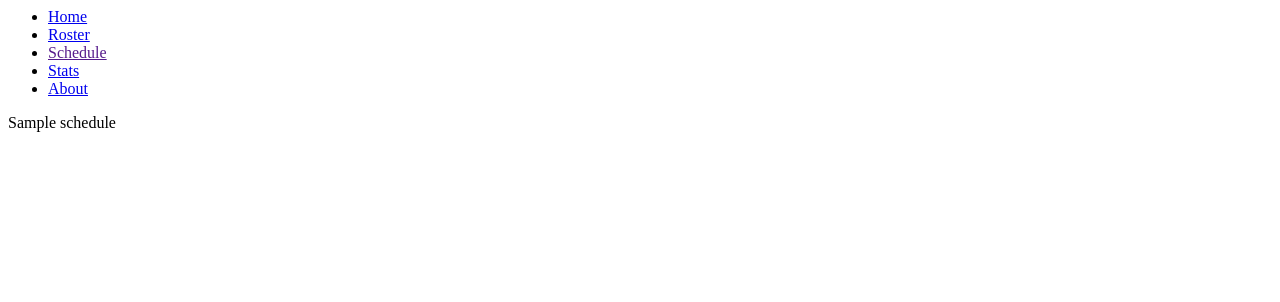
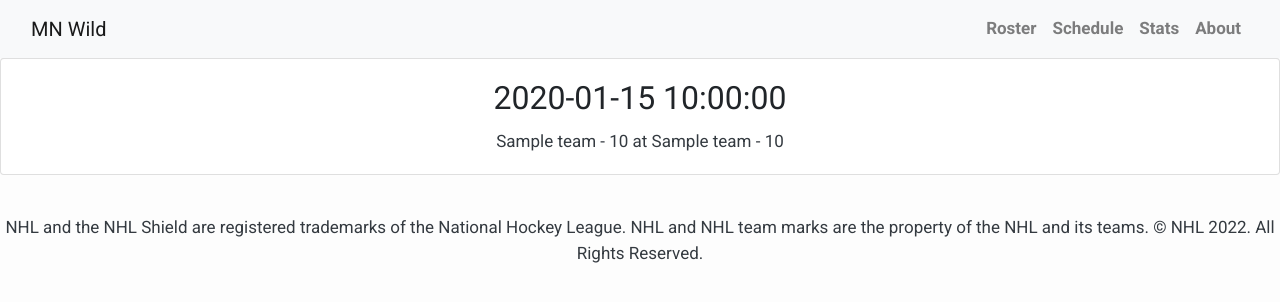
Before and after one commit to leoflewis/mn-wild-tracking, a Python web app: template wildstats/dataservice/templates/schedule.html in a window 1280 px wide. Shown: the top 302 px of the page. Run offline with Jinja, Linux system fonts and the light colour scheme; the template is opened without the code that fills it: most values are stand-ins (such as "Sample title", 1, 10 or a date in 2020); some libraries are stand-ins or nearby versions.

Commit message:
refactored templates

```diff
--- a/wildstats/dataservice/templates/home.html
+++ b/wildstats/dataservice/templates/home.html
@@ -1,9 +1,63 @@
-<ul>
-    <li><a href="">Home</a></li>
-    <li><a href="roster">Roster</a></li>
-    <li><a href="schedule">Schedule</a></li>
-    <li><a href="">Stats</a></li>
-    <li><a href="">About</a></li>
-</ul>
+<head>
+    <title>MN Wild</title>
+    <link href="https://fonts.googleapis.com/css?family=Roboto:400,700" rel="stylesheet">
+    <meta name="google" content="notranslate" />
+    <meta name="viewport" content="width=device-width, initial-scale=1" />
+    <link rel="stylesheet" href="https://maxcdn.bootstrapcdn.com/bootstrap/4.0.0/css/bootstrap.min.css" integrity="sha384-Gn5384xqQ1aoWXA+058RXPxPg6fy4IWvTNh0E263XmFcJlSAwiGgFAW/dAiS6JXm"
+        crossorigin="anonymous" />
+</head>
+<style>
+    body {
+    font-family: "Roboto", sans-serif;
+    font-size: 17px;
+    background-color: #fdfdfd;
+    }
+    .shadow {
+        box-shadow: 0 4px 2px -2px rgba(0, 0, 0, 0.1);
+    }
+    .btn-danger {
+        color: #fff;
+        background-color: #f00000;
+        border-color: #dc281e;
+    }
+    .masthead {
+        background: #3398E1;
+        height: auto;
+        padding-bottom: 15px;
+        box-shadow: 0 16px 48px #E3E7EB;
+        padding-top: 10px;
+    }
+</style>
 
-<p>{{home}}</p>
+<nav class="navbar navbar-expand-lg navbar-light bg-light shadow" id="mainNav">
+    <div class="container-fluid">
+        <a class="navbar-brand" href="../home">MN Wild</a>
+        <button class="navbar-toggler navbar-toggler-right" type="button" data-toggle="collapse" data-target="#navbarResponsive"
+            aria-controls="navbarResponsive" aria-expanded="false" aria-label="Toggle navigation">
+            <span class="navbar-toggler-icon"></span>
+        </button>
+        <div class="collapse navbar-collapse" id="navbarResponsive">
+            <ul class="navbar-nav ml-auto">
+                <li class="nav-item text-black">
+                    <a class="nav-link text-black font-weight-bold" href="roster">Roster </a>
+                </li>
+                <li class="nav-item text-black">
+                    <a class="nav-link text-black font-weight-bold"  href="schedule">Schedule </a>
+                </li>
+                <li class="nav-item text-black">
+                    <a class="nav-link text-black font-weight-bold"  href="stats">Stats </a>
+                </li>
+                <li class="nav-item text-black">
+                    <a class="nav-link text-black font-weight-bold"  href="about">About </a>
+                </li>
+            </ul>
+        </div>
+    </div>
+</nav>
+{% block content %}
+<!-- Content Goes here -->
+{% endblock content %}
+<!-- Footer -->
+<footer class="py-3 bg-grey">
+    <p class="m-0 text-dark text-center ">NHL and the NHL Shield are registered trademarks of the National Hockey League. NHL and NHL team marks are the property of the NHL and its teams. © NHL 2022. All Rights Reserved.</p>
+</footer>
--- a/wildstats/dataservice/templates/player.html
+++ b/wildstats/dataservice/templates/player.html
@@ -2,7 +2,7 @@
     <li><a href="..">Home</a></li>
     <li><a href="../roster">Roster</a></li>
     <li><a href="../schedule">Schedule</a></li>
-    <li><a href="..">Stats</a></li>
+    <li><a href="../stats">Stats</a></li>
     <li><a href="..">About</a></li>
 </ul>
 <h1>{{name}}</h1>
--- a/wildstats/dataservice/templates/schedule.html
+++ b/wildstats/dataservice/templates/schedule.html
@@ -1,9 +1,24 @@
-<ul>
-    <li><a href="../home">Home</a></li>
-    <li><a href="../home/roster">Roster</a></li>
-    <li><a href="">Schedule</a></li>
-    <li><a href="..">Stats</a></li>
-    <li><a href="..">About</a></li>
-</ul>
+{% extends "home.html" %}
+{% block content %}
 
-<p>{{schedule}}</p>
+<div>
+    {% for date in schedule %}
+    <div class="card mb-4">
+        <div class="card-body">
+            <h2 class="card-title text-center">{{ date.date }}</h2>
+            <div>
+                {%for game in date.games %}
+                <p  class="m-0 text-dark text-center ">
+                {{game.teams.away.team.name}} - {{game.teams.away.score}}
+                at
+                {{game.teams.home.team.name}} - {{game.teams.home.score}}
+
+                </p>
+                {%endfor%}
+            </div>
+        </div>
+    </div>
+    {% endfor %}
+</div>
+
+{%endblock%}
--- a/wildstats/dataservice/urls.py
+++ b/wildstats/dataservice/urls.py
@@ -7,6 +7,7 @@ urlpatterns = [
     path('roster', views.roster, name='roster'),
     path('schedule', views.schedule, name='schedule'),
     path('game/<int:game_id>', views.game, name='game'),
-    path('player/<int:player_id>', views.player, name='player')
-
+    path('player/<int:player_id>', views.player, name='player'),
+    path('stats', views.team_stats, name='team stats'),
+    path('about', views.about, name='about')
 ]
```
Also changed, not shown: wildstats/dataservice/models.py (+13 -4 lines), wildstats/dataservice/templates/about.html (added, +9 -0 lines), wildstats/dataservice/templates/roster.html (+15 -13 lines), wildstats/dataservice/templates/stats.html (added, +16 -0 lines), wildstats/dataservice/views.py (+12 -5 lines), wildstats/dataservice/__init__.py (deleted).
